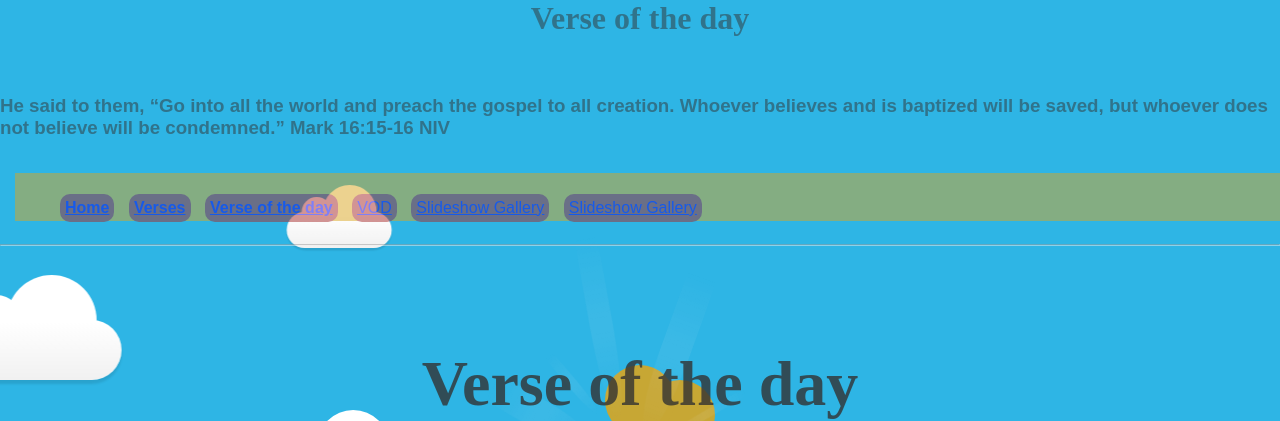
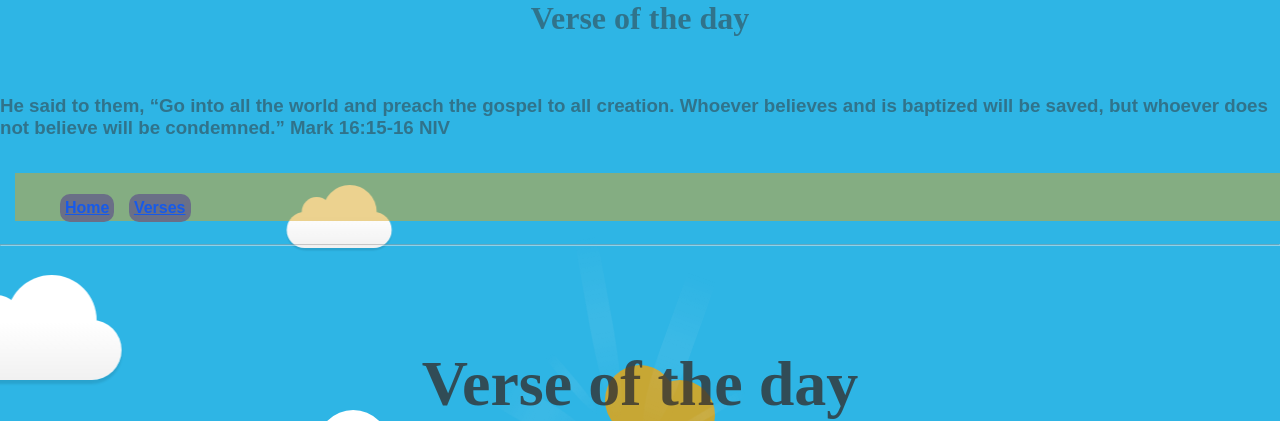
Before and after one commit to fdhaitech/msappsvc01, a PHP site: page /void/indexa.php in a window 1280 px wide. Shown: the top 421 px of the page. Run offline with PHP 8.4, Linux system fonts and the light colour scheme.

Commit message:
update 1

```diff
--- a/void/indexa.php
+++ b/void/indexa.php
@@ -23,10 +23,7 @@
 			  <ul class="flex">
 				<li><a href="/index.html"><strong>Home</strong></a></li>
 				<li><a href="indexa.php"><strong>Verses</strong></a></li>
-				<li><a href="veroday.html"><strong>Verse of the day</strong></a></li>
-				<li><a href="gp/">VOD</a></li>
-				<li><a href="/slshow01.html">Slideshow Gallery</a></li>
-				<li><a href="/slshow02.html">Slideshow Gallery</a></li>
+
 			  </ul>
 			</nav>
 	<br />
```
